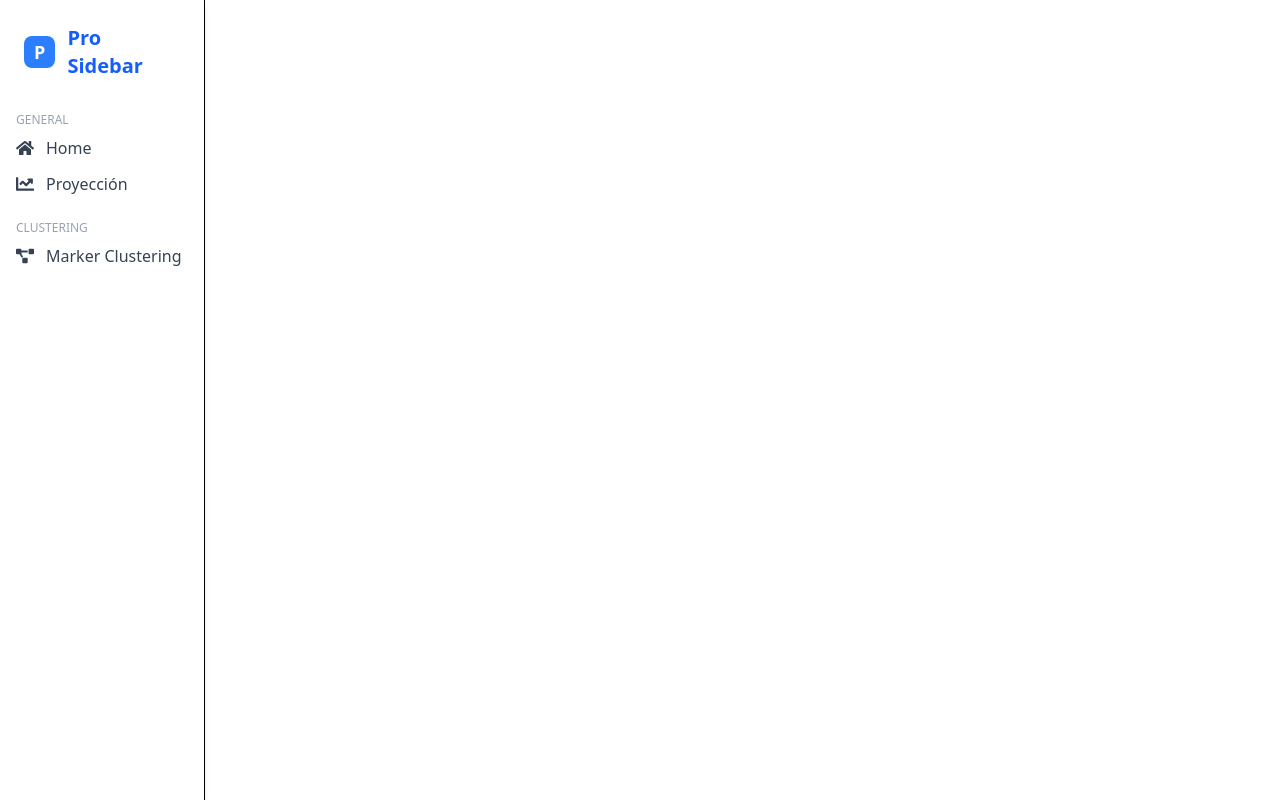
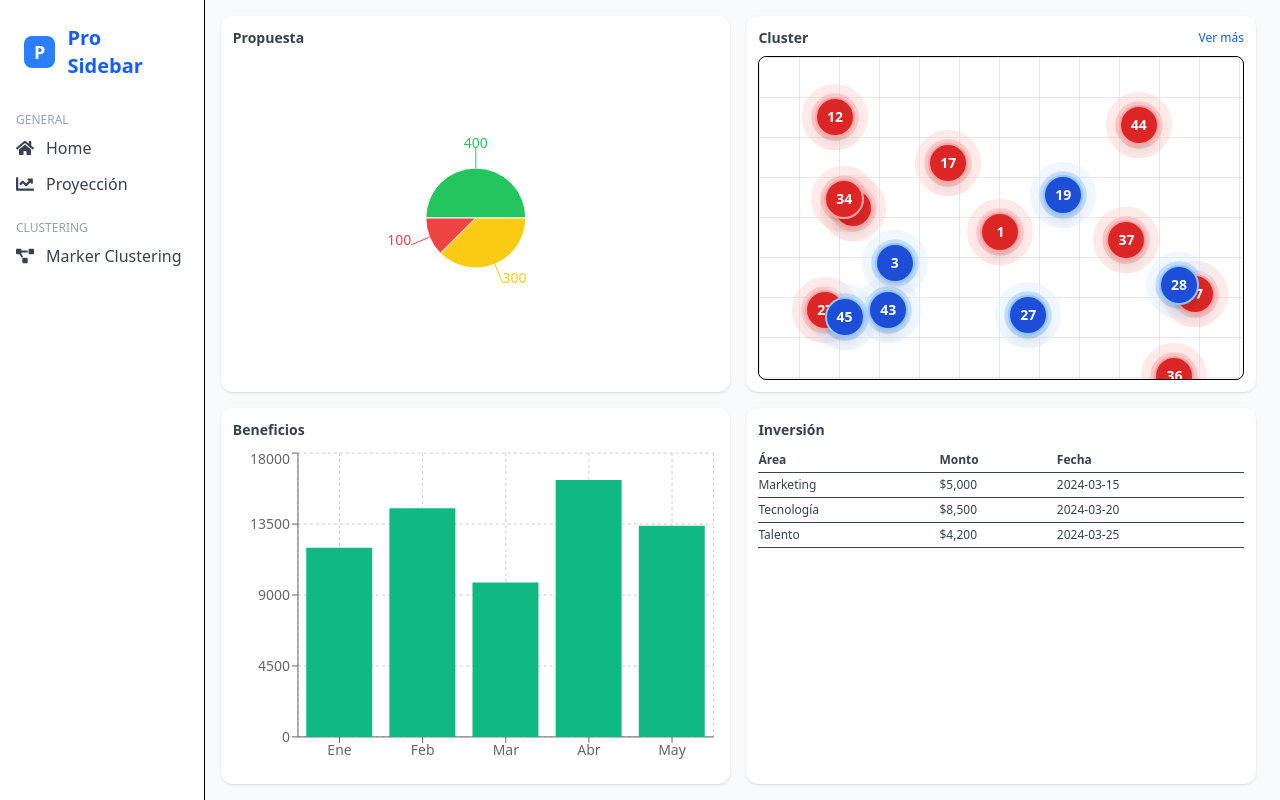
Before and after one commit to TadeoBarrera/hackathon, a React (Vite) app: page / in a window 1280 px wide. Built offline with nearby package versions, Linux system fonts and the light colour scheme.

Commit message:
Template

```diff
--- a/src/components/ClusterPanel.tsx
+++ b/src/components/ClusterPanel.tsx
@@ -20,8 +20,8 @@ const generateClusters = (count: number) =>
     };
   });
 
-export default function ClusterPanel() {
-  const [clusters] = useState(() => generateClusters(30));
+export default function ClusterPanel({ mini = false, count = 30 }) {
+  const [clusters] = useState(() => generateClusters(count));
   const [colorFilter, setColorFilter] = useState("All");
   const [typeFilter, setTypeFilter] = useState("All");
   const [statusFilter, setStatusFilter] = useState("All");
@@ -35,14 +35,17 @@ export default function ClusterPanel() {
 
   return (
     <div
-      className="relative w-full h-screen overflow-hidden"
+      className={`relative overflow-hidden ${
+        mini ? "w-full h-full rounded-lg" : "w-full h-screen"
+      }`}
       style={{
         backgroundImage:
           "linear-gradient(to right, #e5e7eb 1px, transparent 1px), linear-gradient(to bottom, #e5e7eb 1px, transparent 1px)",
         backgroundSize: "40px 40px",
       }}
     >
-      {/* Floating Movable Panel */}
+      {/* Floating panel */}
+      {!mini && (
         <motion.div
           drag
           dragConstraints={{ top: 0, left: 0, right: 1000, bottom: 800 }}
@@ -87,8 +90,9 @@ export default function ClusterPanel() {
             </select>
           </div>
         </motion.div>
+      )}
 
-      {/* Cluster Markers */}
+      {/* Cluster markers */}
       <AnimatePresence>
         {filteredClusters.map((cluster) => {
           const isBlue = cluster.color === "blue";
@@ -113,7 +117,7 @@ export default function ClusterPanel() {
                 transform: "translate(-50%, -50%)",
               }}
             >
-              {/* Animated Halos */}
+              {/* Animated halos */}
               <div className="absolute w-full h-full flex items-center justify-center z-0 pointer-events-none">
                 {[ring3, ring2, ring1].map((ring, idx) => (
                   <motion.div
@@ -136,7 +140,7 @@ export default function ClusterPanel() {
                 ))}
               </div>
 
-              {/* Main Cluster */}
+              {/* Main cluster */}
               <div
                 className="relative z-10 flex items-center justify-center text-white text-sm font-bold w-10 h-10 rounded-full shadow-lg"
                 style={{
--- a/src/components/HomePanel.tsx
+++ b/src/components/HomePanel.tsx
@@ -1,11 +1,128 @@
-import React from 'react'
+import React from "react";
+import {
+  PieChart,
+  Pie,
+  Cell,
+  Tooltip,
+  ResponsiveContainer,
+  BarChart,
+  Bar,
+  XAxis,
+  YAxis,
+  CartesianGrid,
+} from "recharts";
+import ClusterPanel from "./ClusterPanel";
+
+const pieData = [
+  { name: "Aceptadas", value: 400 },
+  { name: "Rechazadas", value: 100 },
+  { name: "Pendientes", value: 300 },
+];
+
+const benefitData = [
+  { mes: "Ene", beneficios: 12000 },
+  { mes: "Feb", beneficios: 14500 },
+  { mes: "Mar", beneficios: 9800 },
+  { mes: "Abr", beneficios: 16300 },
+  { mes: "May", beneficios: 13400 },
+];
+
+const investmentData = [
+  { nombre: "Marketing", monto: "$5,000", fecha: "2024-03-15" },
+  { nombre: "Tecnología", monto: "$8,500", fecha: "2024-03-20" },
+  { nombre: "Talento", monto: "$4,200", fecha: "2024-03-25" },
+];
+
+const COLORS = ["#22c55e", "#ef4444", "#facc15"];
 
 const HomePanel = () => {
   return (
-    <div>
+    <div className="h-screen w-full p-4 pr-6 overflow-hidden grid grid-cols-2 grid-rows-2 gap-4 text-sm bg-gray-50">
+      {/* Propuesta */}
+      <div className="bg-white rounded-xl shadow p-3 flex flex-col">
+        <h2 className="text-sm font-semibold text-gray-700 mb-2">Propuesta</h2>
+        <div className="flex-1">
+          <ResponsiveContainer width="100%" height="100%">
+            <PieChart>
+              <Pie
+                data={pieData}
+                dataKey="value"
+                nameKey="name"
+                cx="50%"
+                cy="50%"
+                outerRadius={50}
+                label
+              >
+                {pieData.map((entry, index) => (
+                  <Cell key={`cell-${index}`} fill={COLORS[index % COLORS.length]} />
+                ))}
+              </Pie>
+              <Tooltip />
+            </PieChart>
+          </ResponsiveContainer>
+        </div>
+      </div>
 
+      {/* Cluster */}
+      <div className="bg-white rounded-xl shadow p-3 flex flex-col">
+        <div className="flex justify-between items-center mb-2">
+          <h2 className="text-sm font-semibold text-gray-700">Cluster</h2>
+          <a
+            href="/cluster-view"
+            target="_blank"
+            rel="noopener noreferrer"
+            className="text-xs text-blue-600 hover:underline"
+          >
+            Ver más
+          </a>
+        </div>
+        <div className="flex-1 rounded-lg overflow-hidden border">
+          <ClusterPanel mini count={16} />
+        </div>
+      </div>
+
+      {/* Beneficios */}
+      <div className="bg-white rounded-xl shadow p-3 flex flex-col">
+        <h2 className="text-sm font-semibold text-gray-700 mb-2">Beneficios</h2>
+        <div className="flex-1">
+          <ResponsiveContainer width="100%" height="100%">
+            <BarChart data={benefitData}>
+              <CartesianGrid strokeDasharray="3 3" />
+              <XAxis dataKey="mes" />
+              <YAxis />
+              <Tooltip />
+              <Bar dataKey="beneficios" fill="#10b981" />
+            </BarChart>
+          </ResponsiveContainer>
+        </div>
+      </div>
+
+      {/* Inversión */}
+      <div className="bg-white rounded-xl shadow p-3 flex flex-col">
+        <h2 className="text-sm font-semibold text-gray-700 mb-2">Inversión</h2>
+        <div className="flex-1 overflow-hidden">
+          <table className="w-full text-left text-xs text-gray-700">
+            <thead>
+              <tr className="border-b">
+                <th className="py-1">Área</th>
+                <th className="py-1">Monto</th>
+                <th className="py-1">Fecha</th>
+              </tr>
+            </thead>
+            <tbody>
+              {investmentData.map((item, index) => (
+                <tr key={index} className="border-b">
+                  <td className="py-1">{item.nombre}</td>
+                  <td className="py-1">{item.monto}</td>
+                  <td className="py-1">{item.fecha}</td>
+                </tr>
+              ))}
+            </tbody>
+          </table>
+        </div>
+      </div>
     </div>
-  )
-}
+  );
+};
 
-export default HomePanel
+export default HomePanel;
--- a/src/output.css
+++ b/src/output.css
@@ -9,6 +9,8 @@
       "Courier New", monospace;
     --color-red-300: oklch(80.8% 0.114 19.571);
     --color-red-500: oklch(63.7% 0.237 25.331);
+    --color-red-600: oklch(57.7% 0.245 27.325);
+    --color-green-600: oklch(62.7% 0.194 149.214);
     --color-blue-300: oklch(80.9% 0.105 251.813);
     --color-blue-500: oklch(62.3% 0.214 259.815);
     --color-blue-600: oklch(54.6% 0.245 262.881);
@@ -19,14 +21,18 @@
     --color-gray-200: oklch(92.8% 0.006 264.531);
     --color-gray-300: oklch(87.2% 0.01 258.338);
     --color-gray-400: oklch(70.7% 0.022 261.325);
+    --color-gray-500: oklch(55.1% 0.027 264.364);
     --color-gray-600: oklch(44.6% 0.03 256.802);
     --color-gray-700: oklch(37.3% 0.034 259.733);
+    --color-gray-800: oklch(27.8% 0.033 256.848);
     --color-white: #fff;
     --spacing: 0.25rem;
     --text-xs: 0.75rem;
     --text-xs--line-height: calc(1 / 0.75);
     --text-sm: 0.875rem;
     --text-sm--line-height: calc(1.25 / 0.875);
+    --text-base: 1rem;
+    --text-base--line-height: calc(1.5 / 1);
     --text-lg: 1.125rem;
     --text-lg--line-height: calc(1.75 / 1.125);
     --text-xl: 1.25rem;
@@ -242,6 +248,21 @@
   .mt-1 {
     margin-top: calc(var(--spacing) * 1);
   }
+  .mt-3 {
+    margin-top: calc(var(--spacing) * 3);
+  }
+  .mt-6 {
+    margin-top: calc(var(--spacing) * 6);
+  }
+  .mt-8 {
+    margin-top: calc(var(--spacing) * 8);
+  }
+  .mt-10 {
+    margin-top: calc(var(--spacing) * 10);
+  }
+  .mb-1 {
+    margin-bottom: calc(var(--spacing) * 1);
+  }
   .mb-2 {
     margin-bottom: calc(var(--spacing) * 2);
   }
@@ -269,14 +290,32 @@
   .table {
     display: table;
   }
+  .h-1 {
+    height: calc(var(--spacing) * 1);
+  }
+  .h-1\/2 {
+    height: calc(1/2 * 100%);
+  }
   .h-8 {
     height: calc(var(--spacing) * 8);
   }
   .h-10 {
     height: calc(var(--spacing) * 10);
   }
+  .h-36 {
+    height: calc(var(--spacing) * 36);
+  }
+  .h-44 {
+    height: calc(var(--spacing) * 44);
+  }
+  .h-52 {
+    height: calc(var(--spacing) * 52);
+  }
   .h-64 {
     height: calc(var(--spacing) * 64);
+  }
+  .h-72 {
+    height: calc(var(--spacing) * 72);
   }
   .h-full {
     height: 100%;
@@ -342,8 +381,17 @@
   .resize {
     resize: both;
   }
+  .grid-cols-1 {
+    grid-template-columns: repeat(1, minmax(0, 1fr));
+  }
+  .grid-cols-2 {
+    grid-template-columns: repeat(2, minmax(0, 1fr));
+  }
   .grid-cols-3 {
     grid-template-columns: repeat(3, minmax(0, 1fr));
+  }
+  .grid-rows-2 {
+    grid-template-rows: repeat(2, minmax(0, 1fr));
   }
   .flex-col {
     flex-direction: column;
@@ -357,8 +405,14 @@
   .justify-center {
     justify-content: center;
   }
+  .gap-3 {
+    gap: calc(var(--spacing) * 3);
+  }
   .gap-4 {
     gap: calc(var(--spacing) * 4);
+  }
+  .gap-6 {
+    gap: calc(var(--spacing) * 6);
   }
   .space-y-1 {
     :where(& > :not(:last-child)) {
@@ -405,6 +459,9 @@
   .overflow-hidden {
     overflow: hidden;
   }
+  .overflow-y-auto {
+    overflow-y: auto;
+  }
   .rounded {
     border-radius: 0.25rem;
   }
@@ -424,22 +481,16 @@
     border-style: var(--tw-border-style);
     border-width: 1px;
   }
-  .border-\[6px\] {
-    border-style: var(--tw-border-style);
-    border-width: 6px;
-  }
   .border-r {
     border-right-style: var(--tw-border-style);
     border-right-width: 1px;
   }
+  .border-b {
+    border-bottom-style: var(--tw-border-style);
+    border-bottom-width: 1px;
+  }
   .border-blue-300 {
     border-color: var(--color-blue-300);
-  }
-  .border-blue-300\/60 {
-    border-color: color-mix(in srgb, oklch(80.9% 0.105 251.813) 60%, transparent);
-    @supports (color: color-mix(in lab, red, red)) {
-      border-color: color-mix(in oklab, var(--color-blue-300) 60%, transparent);
-    }
   }
   .border-gray-200 {
     border-color: var(--color-gray-200);
@@ -447,14 +498,11 @@
   .border-red-300 {
     border-color: var(--color-red-300);
   }
-  .border-red-300\/60 {
-    border-color: color-mix(in srgb, oklch(80.8% 0.114 19.571) 60%, transparent);
-    @supports (color: color-mix(in lab, red, red)) {
-      border-color: color-mix(in oklab, var(--color-red-300) 60%, transparent);
-    }
-  }
   .bg-blue-500 {
     background-color: var(--color-blue-500);
+  }
+  .bg-blue-600 {
+    background-color: var(--color-blue-600);
   }
   .bg-gray-50 {
     background-color: var(--color-gray-50);
@@ -492,6 +540,9 @@
   .p-2 {
     padding: calc(var(--spacing) * 2);
   }
+  .p-3 {
+    padding: calc(var(--spacing) * 3);
+  }
   .p-4 {
     padding: calc(var(--spacing) * 4);
   }
@@ -501,14 +552,26 @@
   .p-6 {
     padding: calc(var(--spacing) * 6);
   }
+  .p-8 {
+    padding: calc(var(--spacing) * 8);
+  }
   .px-2 {
     padding-inline: calc(var(--spacing) * 2);
   }
   .px-4 {
     padding-inline: calc(var(--spacing) * 4);
   }
+  .py-1 {
+    padding-block: calc(var(--spacing) * 1);
+  }
+  .py-2 {
+    padding-block: calc(var(--spacing) * 2);
+  }
   .py-6 {
     padding-block: calc(var(--spacing) * 6);
+  }
+  .pr-6 {
+    padding-right: calc(var(--spacing) * 6);
   }
   .pl-2 {
     padding-left: calc(var(--spacing) * 2);
@@ -523,6 +586,10 @@
   .text-3xl {
     font-size: var(--text-3xl);
     line-height: var(--tw-leading, var(--text-3xl--line-height));
+  }
+  .text-base {
+    font-size: var(--text-base);
+    line-height: var(--tw-leading, var(--text-base--line-height));
   }
   .text-lg {
     font-size: var(--text-lg);
@@ -568,11 +635,23 @@
   .text-gray-400 {
     color: var(--color-gray-400);
   }
+  .text-gray-500 {
+    color: var(--color-gray-500);
+  }
   .text-gray-600 {
     color: var(--color-gray-600);
   }
   .text-gray-700 {
     color: var(--color-gray-700);
+  }
+  .text-gray-800 {
+    color: var(--color-gray-800);
+  }
+  .text-green-600 {
+    color: var(--color-green-600);
+  }
+  .text-red-600 {
+    color: var(--color-red-600);
   }
   .text-white {
     color: var(--color-white);
@@ -582,6 +661,10 @@
   }
   .underline {
     text-decoration-line: underline;
+  }
+  .shadow {
+    --tw-shadow: 0 1px 3px 0 var(--tw-shadow-color, rgb(0 0 0 / 0.1)), 0 1px 2px -1px var(--tw-shadow-color, rgb(0 0 0 / 0.1));
+    box-shadow: var(--tw-inset-shadow), var(--tw-inset-ring-shadow), var(--tw-ring-offset-shadow), var(--tw-ring-shadow), var(--tw-shadow);
   }
   .shadow-lg {
     --tw-shadow: 0 10px 15px -3px var(--tw-shadow-color, rgb(0 0 0 / 0.1)), 0 4px 6px -4px var(--tw-shadow-color, rgb(0 0 0 / 0.1));
@@ -617,13 +700,10 @@
     --tw-duration: 300ms;
     transition-duration: 300ms;
   }
-  .hover\:scale-110 {
+  .hover\:bg-blue-700 {
     &:hover {
       @media (hover: hover) {
-        --tw-scale-x: 110%;
-        --tw-scale-y: 110%;
-        --tw-scale-z: 110%;
-        scale: var(--tw-scale-x) var(--tw-scale-y);
+        background-color: var(--color-blue-700);
       }
     }
   }
@@ -631,6 +711,13 @@
     &:hover {
       @media (hover: hover) {
         background-color: var(--color-gray-50);
+      }
+    }
+  }
+  .hover\:text-blue-500 {
+    &:hover {
+      @media (hover: hover) {
+        color: var(--color-blue-500);
       }
     }
   }
@@ -646,6 +733,21 @@
       @media (hover: hover) {
         text-decoration-line: underline;
       }
+    }
+  }
+  .md\:grid-cols-2 {
+    @media (width >= 48rem) {
+      grid-template-columns: repeat(2, minmax(0, 1fr));
+    }
+  }
+  .xl\:grid-cols-2 {
+    @media (width >= 80rem) {
+      grid-template-columns: repeat(2, minmax(0, 1fr));
+    }
+  }
+  .xl\:grid-cols-3 {
+    @media (width >= 80rem) {
+      grid-template-columns: repeat(3, minmax(0, 1fr));
     }
   }
 }
@@ -823,21 +925,6 @@
   syntax: "*";
   inherits: false;
 }
-@property --tw-scale-x {
-  syntax: "*";
-  inherits: false;
-  initial-value: 1;
-}
-@property --tw-scale-y {
-  syntax: "*";
-  inherits: false;
-  initial-value: 1;
-}
-@property --tw-scale-z {
-  syntax: "*";
-  inherits: false;
-  initial-value: 1;
-}
 @layer properties {
   @supports ((-webkit-hyphens: none) and (not (margin-trim: inline))) or ((-moz-orient: inline) and (not (color:rgb(from red r g b)))) {
     *, ::before, ::after, ::backdrop {
@@ -879,9 +966,6 @@
       --tw-ring-offset-shadow: 0 0 #0000;
       --tw-outline-style: solid;
       --tw-duration: initial;
-      --tw-scale-x: 1;
-      --tw-scale-y: 1;
-      --tw-scale-z: 1;
     }
   }
 }
```
Also changed, not shown: 1 other file (tests, documents, lock files or other folders). Lines whose indentation alone changed are shown as unchanged.
